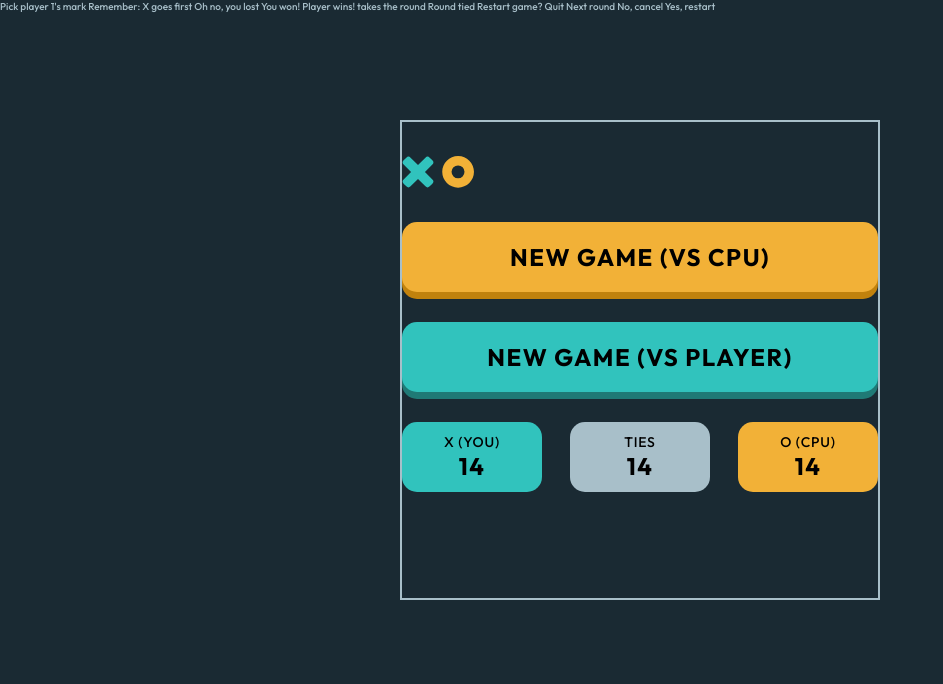
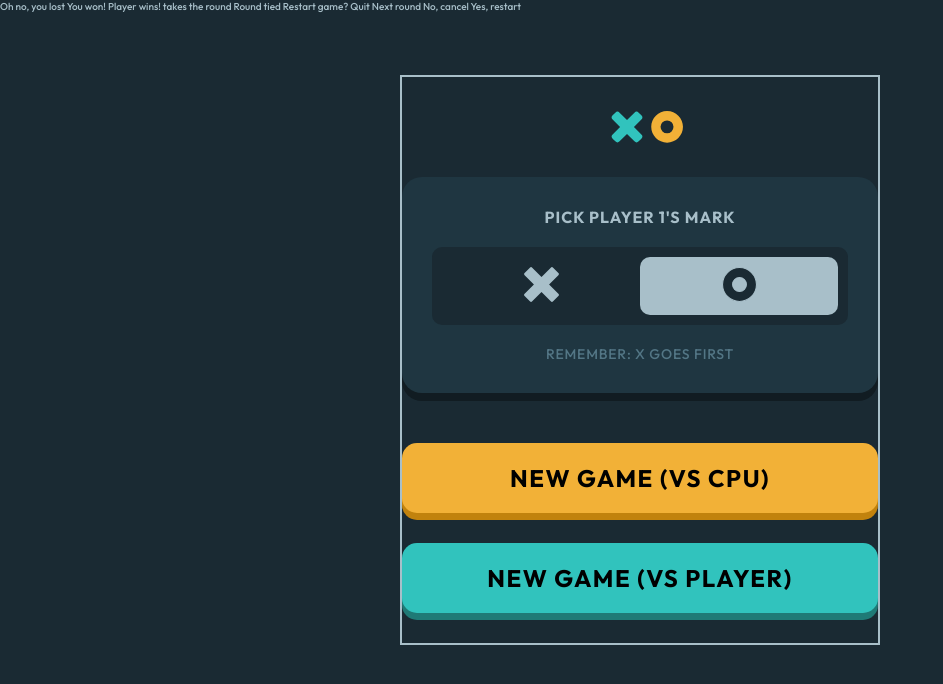
Before and after one commit to Henry-Amusah/Tic-Tac-Toe, a website: page index.html in a window 1280 px wide. Shown: the whole page, without its empty margins (0-943 px from the left). Drawn offline with Linux system fonts and the light colour scheme.

Commit message:
player select option

```diff
--- a/index.html
+++ b/index.html
@@ -11,7 +11,7 @@
   <main>
     <div class="container">
       <div class="header">
-          <img class="logo" src="assets/logo.svg" alt="X/O icon">
+          <img class="logo center" src="assets/logo.svg" alt="X/O icon">
         <span class="player-turn-info hidden">
           <img class="playerlogo" src="assets/icon-x-white.svg" alt="X/O icon">
           <p>turn</p>
@@ -20,7 +20,16 @@
           <img src="assets/icon-restart.svg" alt="restart icon">
         </span>
       </div>
-      <div class="body"></div>
+      <div class="body">
+        <div class="player-select-board">
+          <p>Pick player 1's mark</p>
+          <div class="player-select-option">
+            <span class="x-mark bg-hover"><img src="assets/icon-x-white.svg" alt="o-icon"></span>
+            <span class="o-mark bg-toggle"><img src="assets/icon-o-outline-white.svg" alt="x-icon"></span>
+          </div>
+          <p>Remember: X goes first</p>
+        </div>
+      </div>
       <div class="footer">
         <!-- New game menu btn -->
         <div class="new-game">
@@ -30,7 +39,7 @@
         <!-- New game menu btn end -->
 
         <!-- Score Board start -->
-        <div class="score-board">
+        <div class="score-board hidden">
           <div class="x-score-board">
             <p class="p2-name">X (YOU)</p>
             <p class="x-score-count">14</p>
@@ -49,8 +58,8 @@
     </div>
   </main>
 
-  Pick player 1's mark
-  Remember: X goes first
+
+
 
 
   Oh no, you lost
--- a/styles/_base.scss
+++ b/styles/_base.scss
@@ -80,3 +80,13 @@ html{
 .hidden{
     display: none !important;
 }
+.center{
+    position: absolute;
+    left: 44%;
+}
+.bg-toggle{
+    background-color: $pastelBlue;
+}
+.bg-hover{
+    @include hover($color: lighten($gunMetal, 3));
+}
--- a/styles/_layout.scss
+++ b/styles/_layout.scss
@@ -8,6 +8,7 @@
   border: .2rem solid;
 
   .header{
+    position: relative;
     width: 100%;
     height: 10rem;
     display: flex;
@@ -112,4 +113,50 @@
       @include head-md();
     }
   }
+
+  .body{
+    width: 100%;
+
+    .player-select-board{
+      background-color: $lightGunMetal;
+      text-align: center;
+      padding: 3rem;
+      border-radius: 2rem;
+      margin-bottom: 5rem;
+      @include shadow($offset-y: 0.8rem, $color: darken($gunMetal, 5));
+
+      p:first-of-type{
+        text-transform: uppercase;
+        margin-bottom: 2rem;
+        @include head-xs();
+      }
+      p:last-child{
+        text-transform: uppercase;
+        color: darken($pastelBlue, 30);
+        margin-top: 2rem;
+        @include body-md();
+
+      }
+    }
+
+    .player-select-option{
+        background-color: $gunMetal;
+        border-radius: 1rem;
+        display: flex;
+        justify-content: space-evenly;
+        align-items: center;
+        padding: 1rem 1rem;
+        cursor: pointer;
+
+        .o-mark, .x-mark{
+          width: 50%;
+          padding: 1rem 0;
+          border-radius: 1rem;
+
+          img{
+            width: 3.5rem;
+          }
+        }
+    }
+  }
 }
```
Also changed, not shown: assets/icon-o-outline-white.svg (added), assets/icon-x-outline-white.svg (added), css/index.css.
